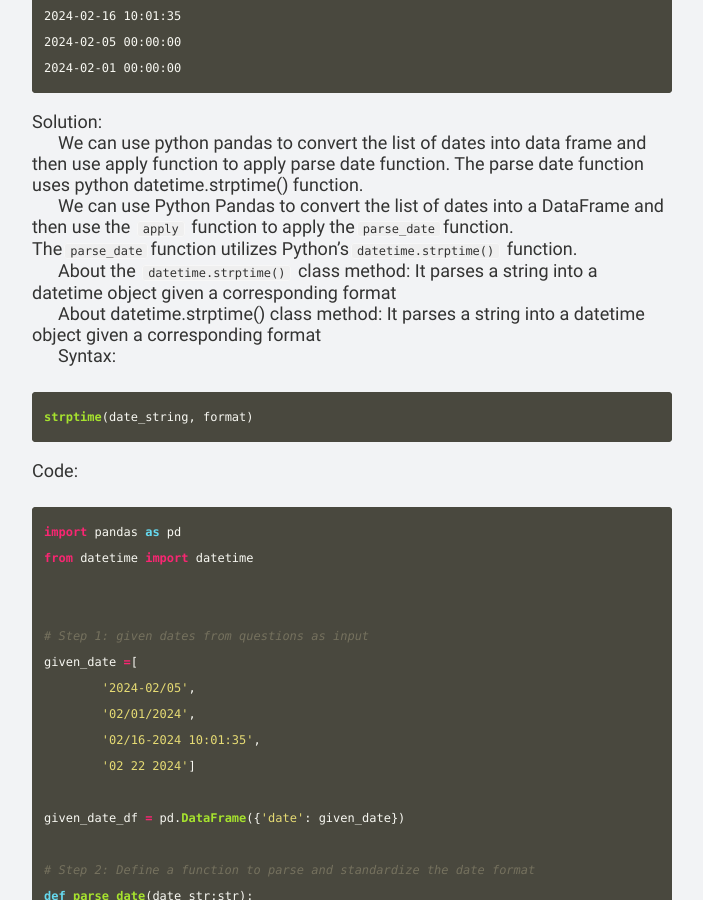
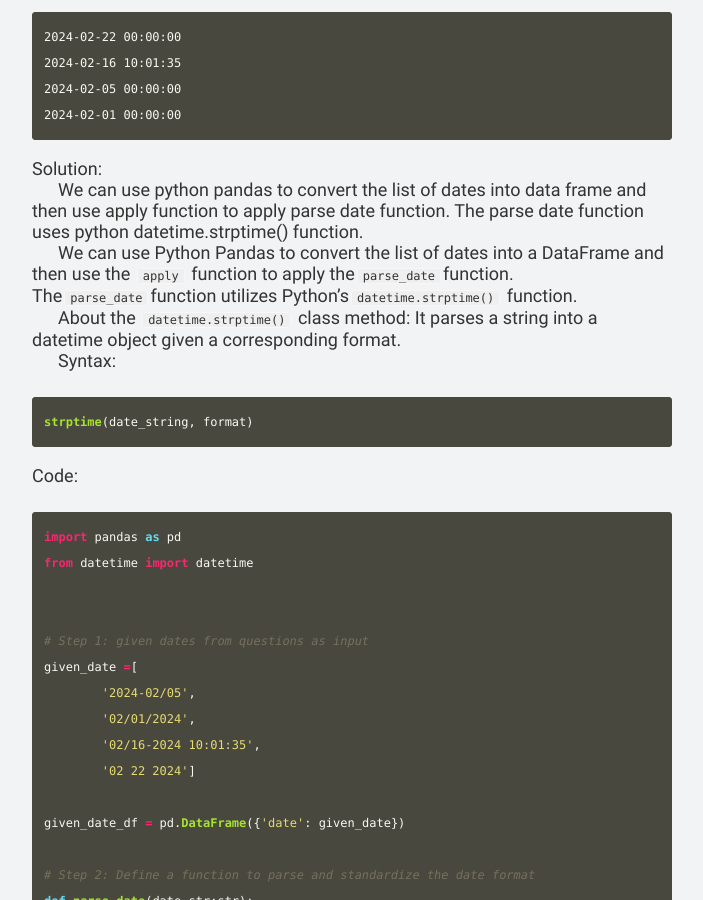
Before and after one commit to bhoj001/bhoj001.github.io, a Jekyll site: the page built from _posts/2024-08-06-Converting-Multiple-DateFormat-into-uniform-date-in-python.md, in a window 1280 px wide and 900 px high, scrolled down 568 px. Shown: the whole window, without its empty margins (288-991 px from the left). Built offline with Jekyll 4.4.1, drawn with Linux system fonts in a browser that asks for light colours; nearby versions of some CDN libraries; library files that are not in the unit come from our copies.

Commit message:
added changes

```diff
--- a/_posts/2024-08-06-Converting-Multiple-DateFormat-into-uniform-date-in-python.md
+++ b/_posts/2024-08-06-Converting-Multiple-DateFormat-into-uniform-date-in-python.md
@@ -9,7 +9,14 @@
 name: 'Bhoj Bahadur Karki'
 share: True
 ---
+
+
+
 Problem Statement:
+
+---
+
+
 
 Imagine you are receiving data for an ETL pipeline from multiple sources, each with a different datetime format for when the items are created. Through the ETL process, this data is collected into a single Excel file where you must convert the datetime values to a standard format before inserting them into the data warehouse.
 
@@ -35,17 +42,12 @@
 
 We can use python pandas to convert the list of dates into data frame and then use apply function to apply parse date function. The parse date function uses python datetime.strptime() function.
 
-
 We can use Python Pandas to convert the list of dates into a DataFrame and then use the `apply` function to apply the`parse_date`function. The`parse_date`function utilizes Python's`datetime.strptime()` function.
 
 
+
 About the `datetime.strptime()` class method:
-It parses a string into a datetime object given a corresponding format
-
-
-
-About datetime.strptime() class method:
-It parses a string into a datetime object given a corresponding format
+It parses a string into a datetime object given a corresponding format.
 
 Syntax:
 
```
